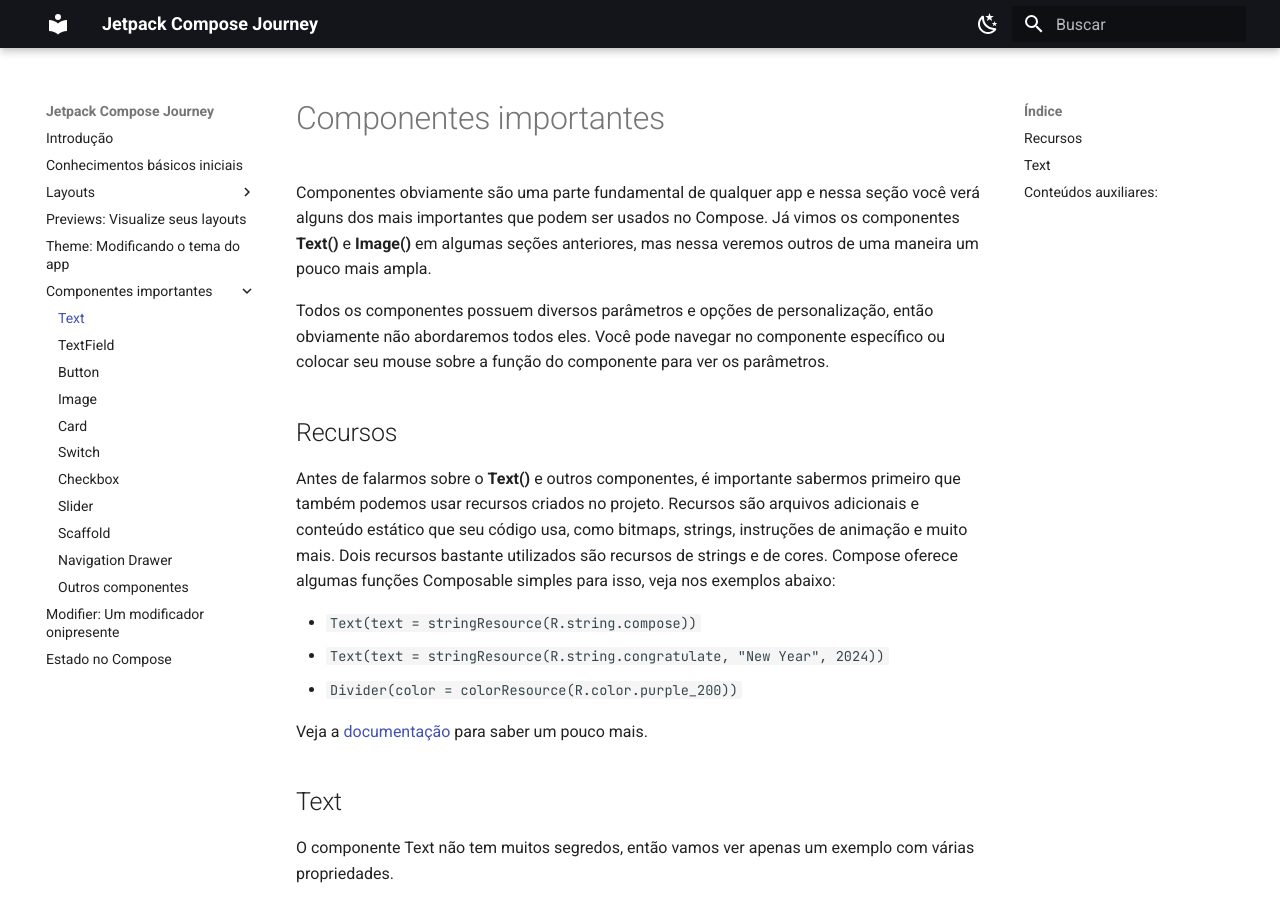
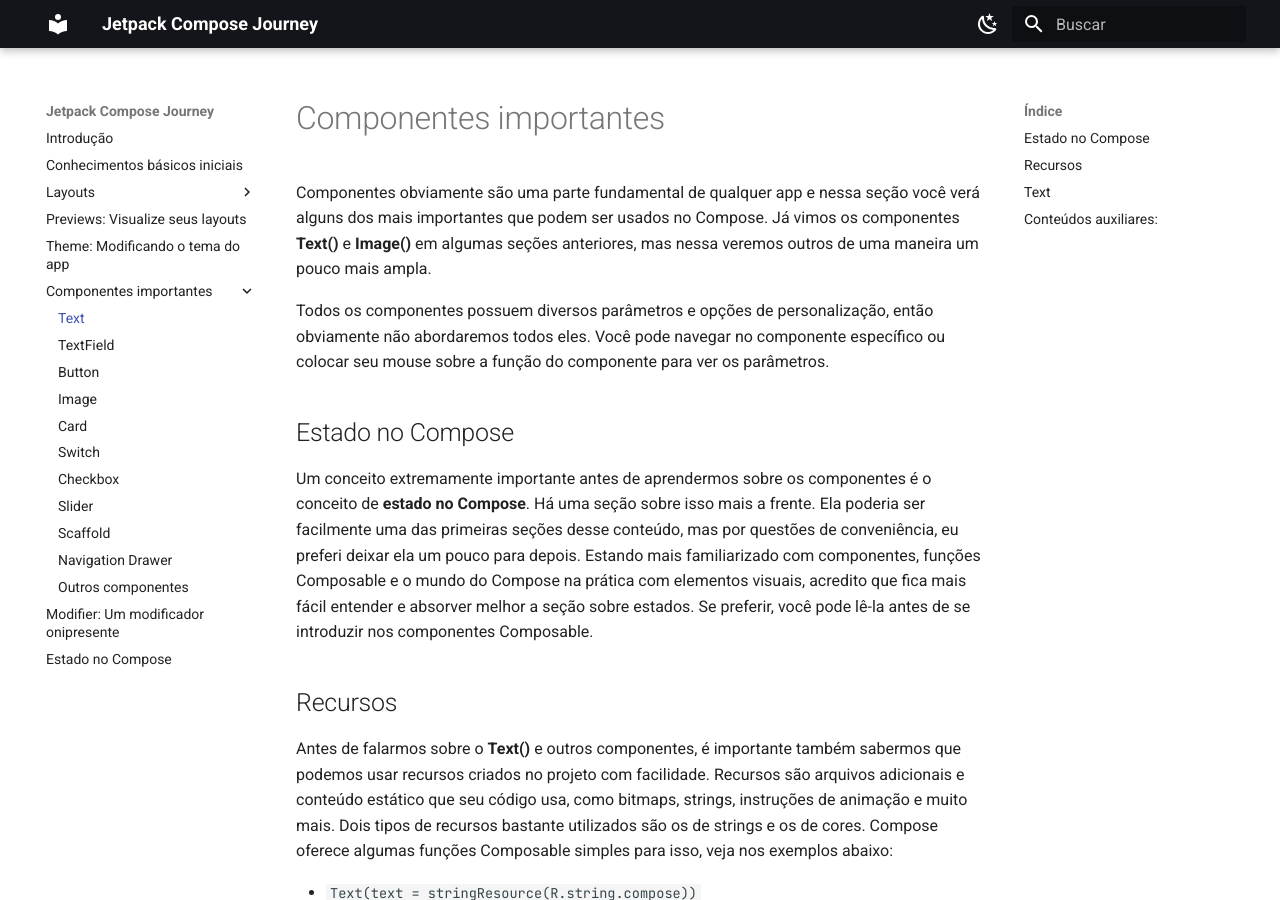
Before and after one commit to jsericksk/Jetpack-Compose-Journey, an MkDocs documentation site: the page built from docs/components/text.md, in a window 1280 px wide and 900 px high. Built offline with MkDocs 1.6.1 and Material for MkDocs 9.7.7, drawn with Linux system fonts in a browser that asks for light colours; emoji names are drawn with the system emoji font.

Commit message:
text.md atualizado

````diff
--- a/docs/components/text.md
+++ b/docs/components/text.md
@@ -4,9 +4,13 @@
 
 Todos os componentes possuem diversos parâmetros e opções de personalização, então obviamente não abordaremos todos eles. Você pode navegar no componente específico ou colocar seu mouse sobre a função do componente para ver os parâmetros.
 
+## Estado no Compose
+
+Um conceito extremamente importante antes de aprendermos sobre os componentes é o conceito de **estado no Compose**. Há uma seção sobre isso mais a frente. Ela poderia ser facilmente uma das primeiras seções desse conteúdo, mas por questões de conveniência, eu preferi deixar ela um pouco para depois. Estando mais familiarizado com componentes, funções Composable e o mundo do Compose na prática com elementos visuais, acredito que fica mais fácil entender e absorver melhor a seção sobre estados. Se preferir, você pode lê-la antes de se introduzir nos componentes Composable.
+
 ## Recursos
 
-Antes de falarmos sobre o **Text()** e outros componentes, é importante sabermos primeiro que também podemos usar recursos criados no projeto. Recursos são arquivos adicionais e conteúdo estático que seu código usa, como bitmaps, strings, instruções de animação e muito mais. Dois recursos bastante utilizados são recursos de strings e de cores. Compose oferece algumas funções Composable simples para isso, veja nos exemplos abaixo:
+Antes de falarmos sobre o **Text()** e outros componentes, é importante também sabermos que podemos usar recursos criados no projeto com facilidade. Recursos são arquivos adicionais e conteúdo estático que seu código usa, como bitmaps, strings, instruções de animação e muito mais. Dois tipos de recursos bastante utilizados são os de strings e os de cores. Compose oferece algumas funções Composable simples para isso, veja nos exemplos abaixo:
 
 - ```Text(text = stringResource(R.string.compose))```
 - ```Text(text = stringResource(R.string.congratulate, "New Year", 2024))```
````
